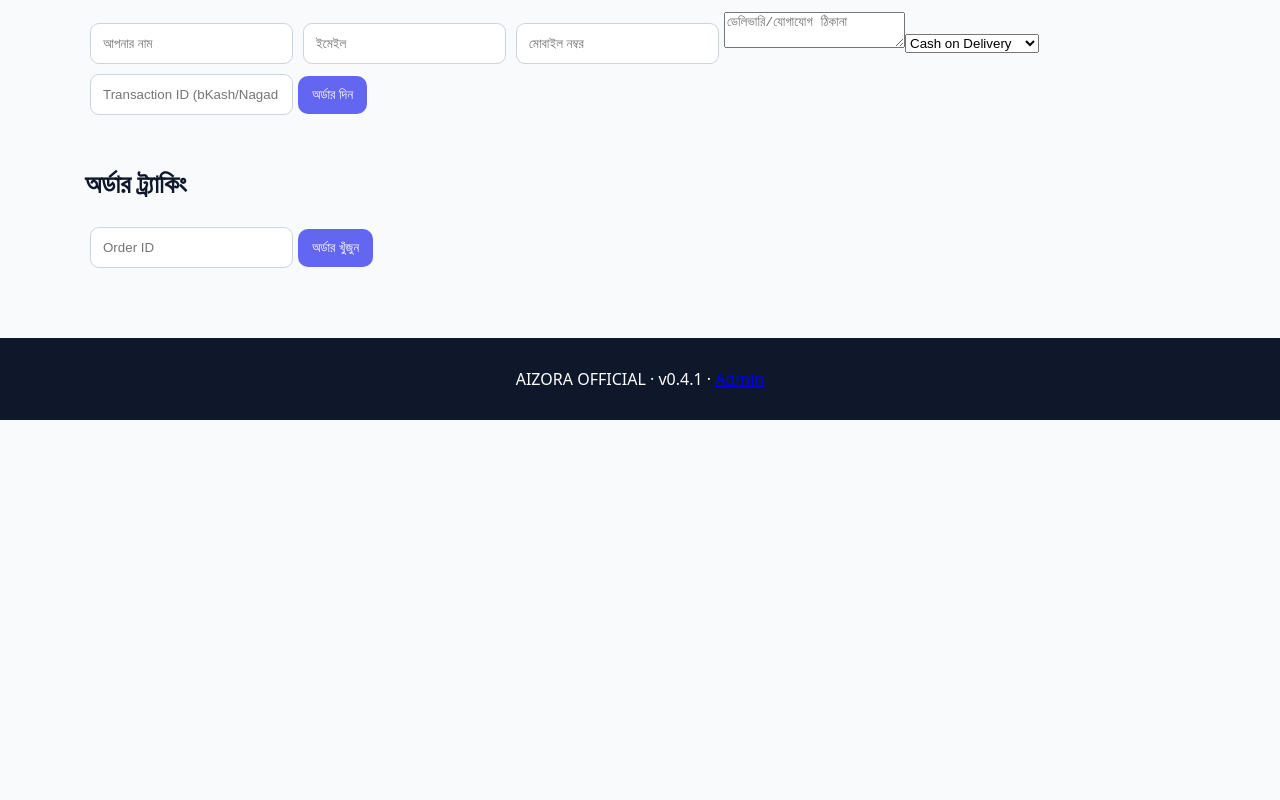
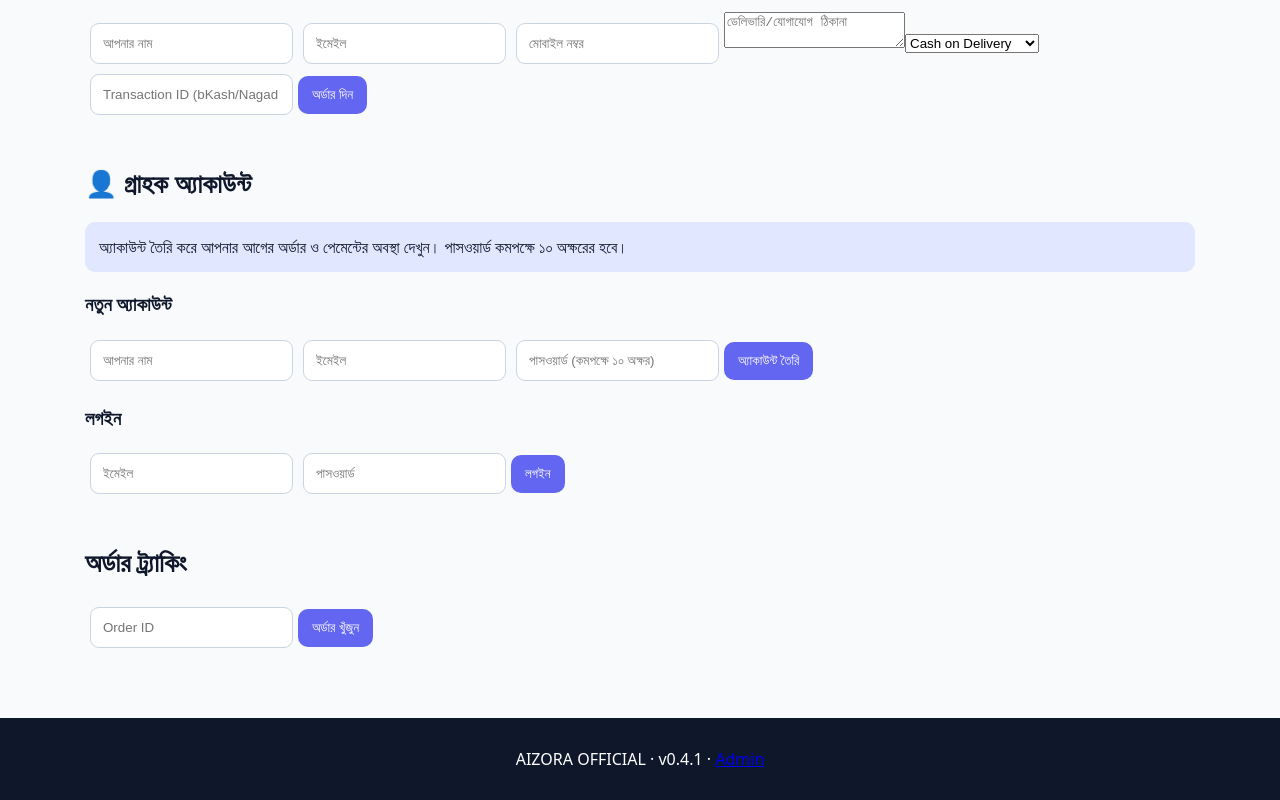
Before and after one commit to onlineproduct/AIZORA-OFFICIAL, a website: page public/index.html in a window 1280 px wide. Shown: the part 2013-2813 px from the top of the page. Before the commit the page ends 2433 px from the top, so only its background shows below. Drawn offline with Linux system fonts and the light colour scheme; no server answers.

Commit message:
Add customer account and order history UI

```diff
--- a/public/index.html
+++ b/public/index.html
@@ -7,5 +7,6 @@
 <section id="cart"><h2>আপনার কার্ট</h2><div id="cartItems"></div><h3>মোট: <span id="total">৳0</span></h3></section>
 <section id="checkout"><h2>অর্ডার সম্পন্ন করুন</h2><p class="notice">bKash/Nagad পেমেন্ট অ্যাডমিন ম্যানুয়ালি যাচাই করবেন। ডিজিটাল পণ্যের ফাইল ও লাইসেন্স যাচাইকৃত পেমেন্টের পর অ্যাডমিন তৈরি করবেন; বর্তমানে স্বয়ংক্রিয় ইমেইল ডেলিভারি নেই। অর্ডার ID সংরক্ষণ করুন।</p>
 <form id="checkoutForm" class="form-grid"><input name="name" required minlength="2" maxlength="100" placeholder="আপনার নাম"><input name="email" type="email" required placeholder="ইমেইল"><input name="phone" required minlength="6" placeholder="মোবাইল নম্বর"><textarea name="address" required minlength="5" maxlength="500" placeholder="ডেলিভারি/যোগাযোগ ঠিকানা"></textarea><select name="payment_method" id="paymentMethod"><option value="cod">Cash on Delivery</option><option value="bkash">bKash (ম্যানুয়াল যাচাই)</option><option value="nagad">Nagad (ম্যানুয়াল যাচাই)</option></select><input name="payment_reference" id="paymentReference" placeholder="Transaction ID (bKash/Nagad হলে)"><button class="button" type="submit">অর্ডার দিন</button></form><p id="checkoutResult" role="status"></p></section>
+<section id="account"><h2>👤 গ্রাহক অ্যাকাউন্ট</h2><p class="notice">অ্যাকাউন্ট তৈরি করে আপনার আগের অর্ডার ও পেমেন্টের অবস্থা দেখুন। পাসওয়ার্ড কমপক্ষে ১০ অক্ষরের হবে।</p><div class="form-grid"><form id="registerForm"><h3>নতুন অ্যাকাউন্ট</h3><input name="name" required minlength="2" maxlength="100" placeholder="আপনার নাম"><input name="email" type="email" required placeholder="ইমেইল"><input name="password" type="password" required minlength="10" maxlength="128" autocomplete="new-password" placeholder="পাসওয়ার্ড (কমপক্ষে ১০ অক্ষর)"><button class="button">অ্যাকাউন্ট তৈরি</button></form><form id="accountLoginForm"><h3>লগইন</h3><input name="email" type="email" required placeholder="ইমেইল"><input name="password" type="password" required maxlength="128" autocomplete="current-password" placeholder="পাসওয়ার্ড"><button class="button">লগইন</button></form></div><p id="accountStatus" role="status"></p><div id="accountPanel" hidden><p id="accountWelcome"></p><button class="button secondary" id="accountLogout" type="button">লগআউট</button><h3>আমার অর্ডার</h3><div id="accountOrders"></div></div></section>
 <section id="tracking"><h2>অর্ডার ট্র্যাকিং</h2><form id="trackForm"><input id="orderId" required placeholder="Order ID"><button class="button">অর্ডার খুঁজুন</button></form><p id="trackResult" role="status"></p></section></main>
 <footer>AIZORA OFFICIAL · v0.4.1 · <a href="/admin.html">Admin</a></footer><script src="/app.js" defer></script></body></html>
```
